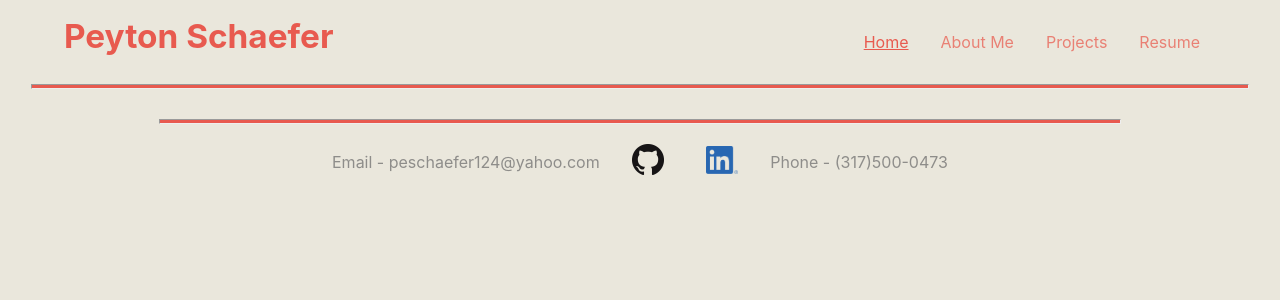
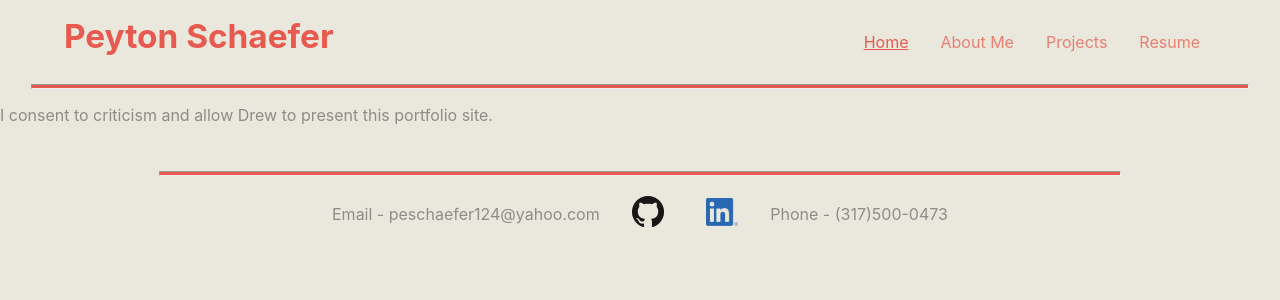
Before and after one commit to peschaefer/Portfolio, a React (Create React App) app: page / in a window 1280 px wide. Shown: the top 300 px of the page. Built offline with nearby package versions, Linux system fonts and the light colour scheme.

Commit message:
Update Home

```diff
--- a/src/pages/Home.jsx
+++ b/src/pages/Home.jsx
@@ -7,6 +7,7 @@ const Home = () => {
         <div className="App">
             <title>PeytonSchaefer</title>
             <Header/>
+            <p>I consent to criticism and allow Drew to present this portfolio site.</p>
             <Footer/>
         </div>
     );
```
